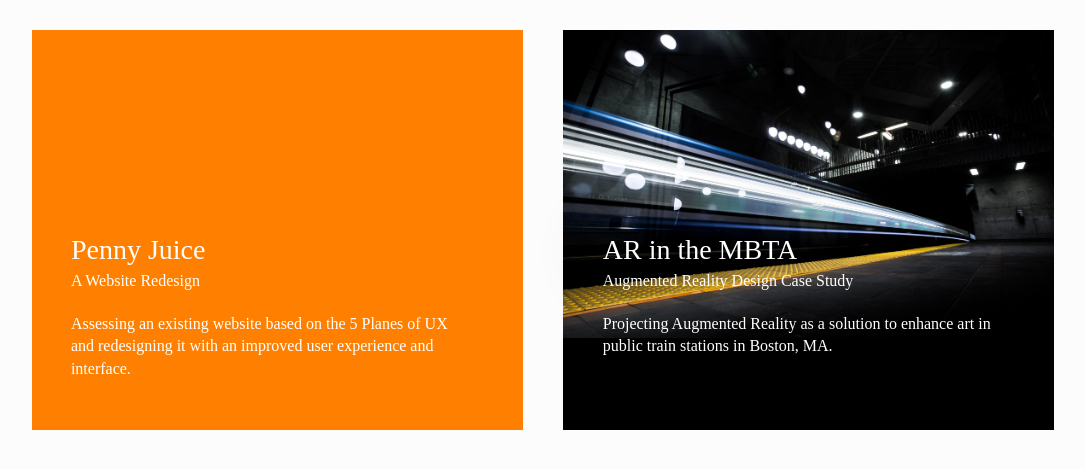
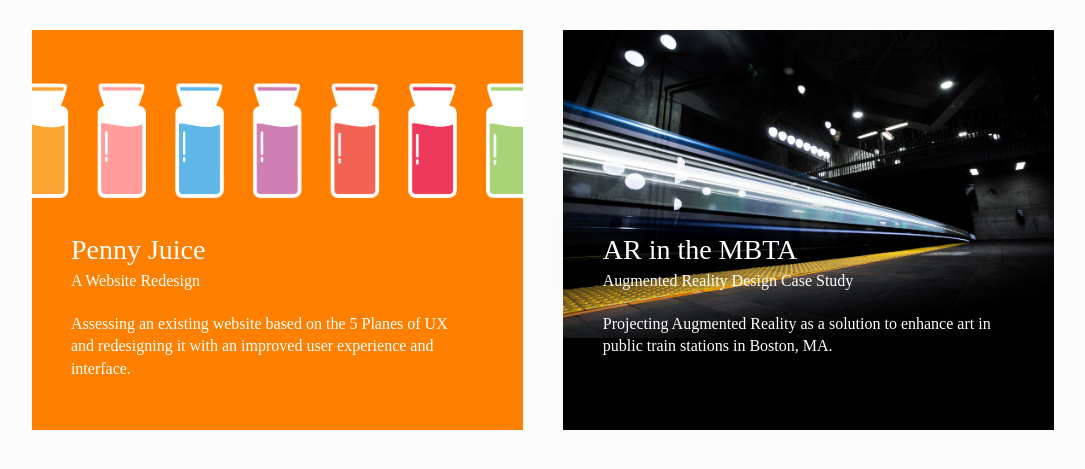
Before and after one commit to cyan478/cyan478.github.io, a plain HTML site: page index.html in a window 1280 px wide. Shown: the part 2068-2537 px from the top of the page, without its empty margins (97-1182 px from the left). Drawn offline with nearby package versions, Linux system fonts and the light colour scheme; a web font is replaced by a local one.

Commit message:
added cute bottles yay:

```diff
--- a/card.css
+++ b/card.css
@@ -229,6 +229,16 @@
     background-color: #ff8000;
 }
 
+.pennyjuice .image {
+    position: absolute;
+    overflow: hidden;
+    top: 10%;
+}
+
+.pennyjuice img {
+    width: 100%;
+}
+
 .pennyjuice .body {
     width: 80%;
     position: absolute;
--- a/index.html
+++ b/index.html
@@ -151,6 +151,9 @@
 			<div class="two-short-cards">
 
 				<a class="short-card pennyjuice" href="penny_juice.html">
+					<div class="image">
+						<img src="images/PennyJuice/upgraded_drinks.png" />
+					</div>
 					<div class="body">
 						<div class="title center-copy">
 							Penny Juice
```
Also changed, not shown: images/PennyJuice/upgraded_drinks.png (added).
